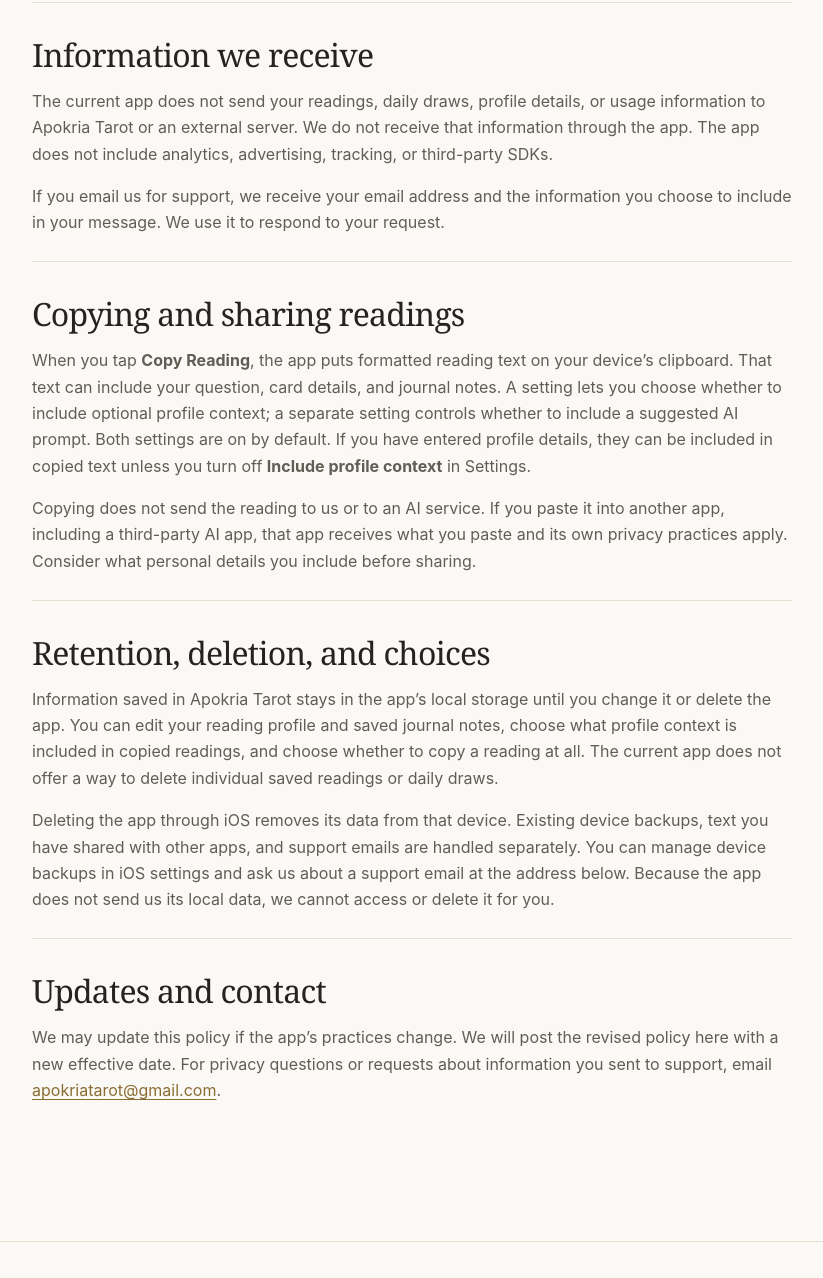
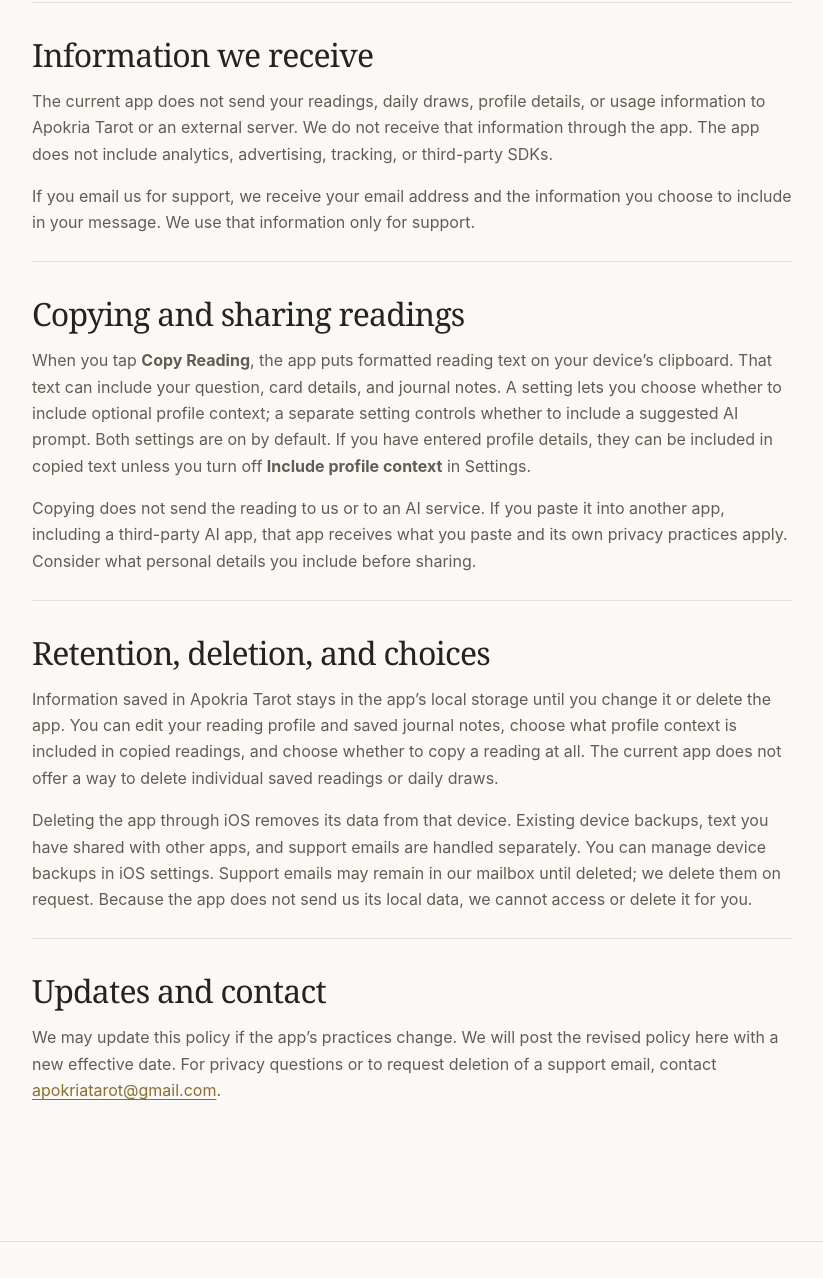
Before and after one commit to Bigpep55/apokria, a plain HTML site: page privacy/index.html in a window 1280 px wide. Shown: the part 1049-2327 px from the top of the page, without its empty margins (152-975 px from the left). Drawn offline with Linux system fonts and the light colour scheme.

Commit message:
Confirm support email privacy handling

```diff
--- a/privacy/index.html
+++ b/privacy/index.html
@@ -42,7 +42,7 @@
       <section>
         <h2>Information we receive</h2>
         <p>The current app does not send your readings, daily draws, profile details, or usage information to Apokria Tarot or an external server. We do not receive that information through the app. The app does not include analytics, advertising, tracking, or third-party SDKs.</p>
-        <p>If you email us for support, we receive your email address and the information you choose to include in your message. We use it to respond to your request.</p>
+        <p>If you email us for support, we receive your email address and the information you choose to include in your message. We use that information only for support.</p>
       </section>
 
       <section>
@@ -54,12 +54,12 @@
       <section>
         <h2>Retention, deletion, and choices</h2>
         <p>Information saved in Apokria Tarot stays in the app’s local storage until you change it or delete the app. You can edit your reading profile and saved journal notes, choose what profile context is included in copied readings, and choose whether to copy a reading at all. The current app does not offer a way to delete individual saved readings or daily draws.</p>
-        <p>Deleting the app through iOS removes its data from that device. Existing device backups, text you have shared with other apps, and support emails are handled separately. You can manage device backups in iOS settings and ask us about a support email at the address below. Because the app does not send us its local data, we cannot access or delete it for you.</p>
+        <p>Deleting the app through iOS removes its data from that device. Existing device backups, text you have shared with other apps, and support emails are handled separately. You can manage device backups in iOS settings. Support emails may remain in our mailbox until deleted; we delete them on request. Because the app does not send us its local data, we cannot access or delete it for you.</p>
       </section>
 
       <section>
         <h2>Updates and contact</h2>
-        <p>We may update this policy if the app’s practices change. We will post the revised policy here with a new effective date. For privacy questions or requests about information you sent to support, email <a href="mailto:apokriatarot@gmail.com">apokriatarot@gmail.com</a>.</p>
+        <p>We may update this policy if the app’s practices change. We will post the revised policy here with a new effective date. For privacy questions or to request deletion of a support email, contact <a href="mailto:apokriatarot@gmail.com">apokriatarot@gmail.com</a>.</p>
       </section>
     </div>
   </main>
```
